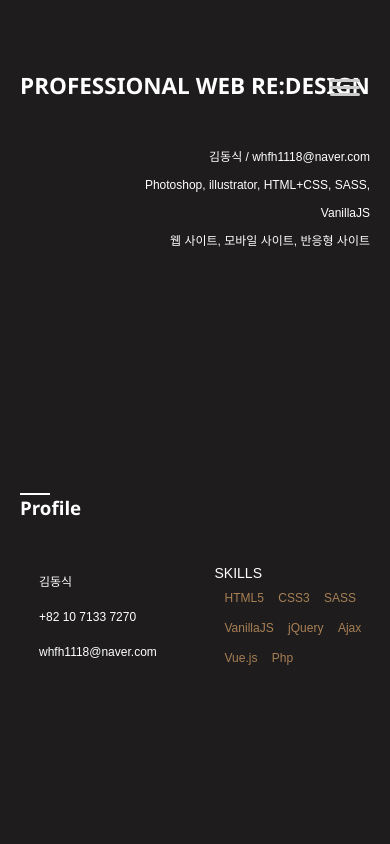
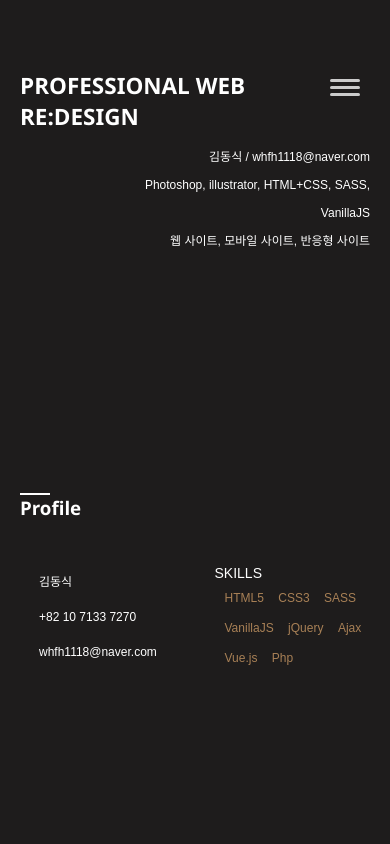
Before and after one commit to whfh1118/port1, a plain HTML site: page index.html in a window 390 px wide. Shown: the top 844 px of the page. Drawn offline with Linux system fonts and the light colour scheme; a web font is replaced by a local one.

Commit message:
20201015-12

```diff
--- a/sass/_contents.scss
+++ b/sass/_contents.scss
@@ -796,6 +796,9 @@
 	}
 }
 @media only screen and (max-width: 500px) {
+	#sec1 .bg .title {
+		width: 80%;
+	}
 	#sec2 .bg .info {
 		width: 40%;
 	}
```
Also changed, not shown: css/style.css, 1 other file.
